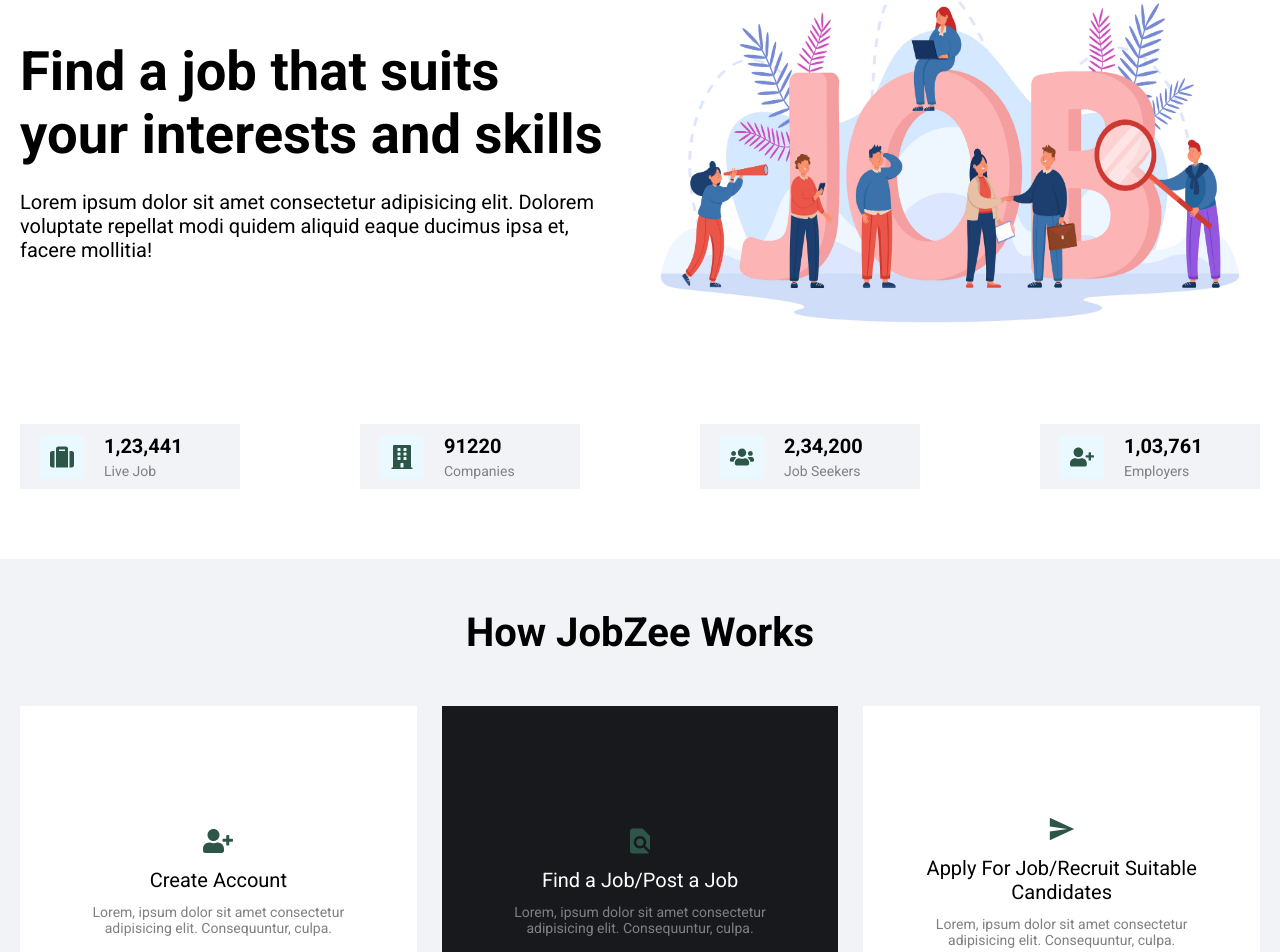
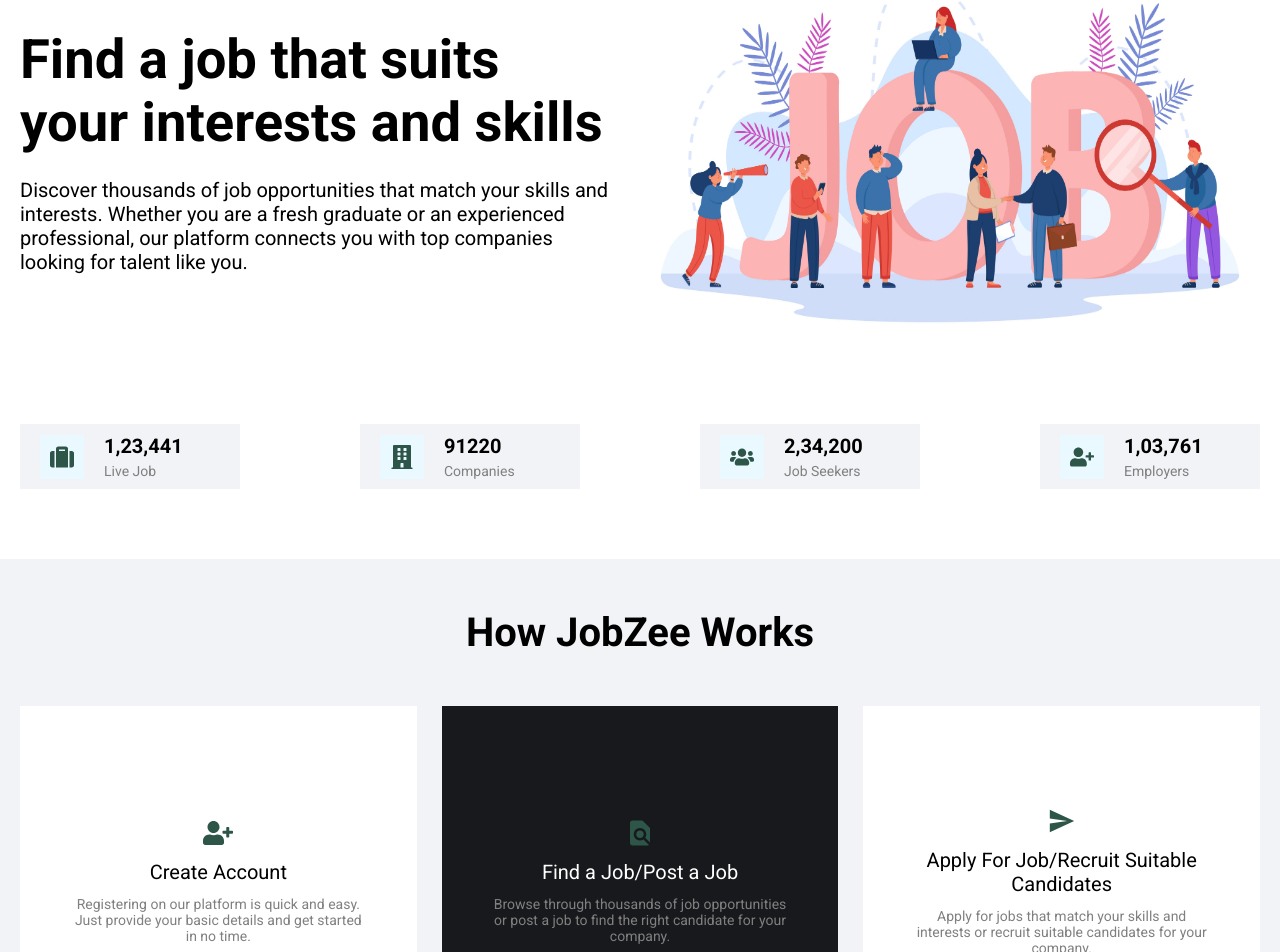
Before and after one commit to iamcosmo/Job-Portal, a React (Vite) app in the folder frontend/: page / in a window 1280 px wide. Shown: the part 269-1221 px from the top of the page. Built offline with nearby package versions, Linux system fonts and the light colour scheme; no server answers; sample sign-in values are in the browser's storage.

Commit message:
views updated

```diff
--- a/frontend/src/components/Home/HeroSection.jsx
+++ b/frontend/src/components/Home/HeroSection.jsx
@@ -36,9 +36,9 @@
             <h1>Find a job that suits</h1>
             <h1>your interests and skills</h1>
             <p>
-              Lorem ipsum dolor sit amet consectetur adipisicing elit. Dolorem
-              voluptate repellat modi quidem aliquid eaque ducimus ipsa et,
-              facere mollitia!
+              Discover thousands of job opportunities that match your skills and interests.
+              Whether you are a fresh graduate or an experienced professional,
+              our platform connects you with top companies looking for talent like you.
             </p>
           </div>
           <div className="image">
--- a/frontend/src/components/Home/HowItWorks.jsx
+++ b/frontend/src/components/Home/HowItWorks.jsx
@@ -14,24 +14,21 @@
               <FaUserPlus />
               <p>Create Account</p>
               <p>
-                Lorem, ipsum dolor sit amet consectetur adipisicing elit.
-                Consequuntur, culpa.
+               Registering on our platform is quick and easy. Just provide your basic details and get started in no time.
               </p>
             </div>
             <div className="card">
               <MdFindInPage />
               <p>Find a Job/Post a Job</p>
               <p>
-                Lorem, ipsum dolor sit amet consectetur adipisicing elit.
-                Consequuntur, culpa.
+                Browse through thousands of job opportunities or post a job to find the right candidate for your company.
               </p>
             </div>
             <div className="card">
               <IoMdSend />
               <p>Apply For Job/Recruit Suitable Candidates</p>
               <p>
-                Lorem, ipsum dolor sit amet consectetur adipisicing elit.
-                Consequuntur, culpa.
+                Apply for jobs that match your skills and interests or recruit suitable candidates for your company.
               </p>
             </div>
           </div>
```
